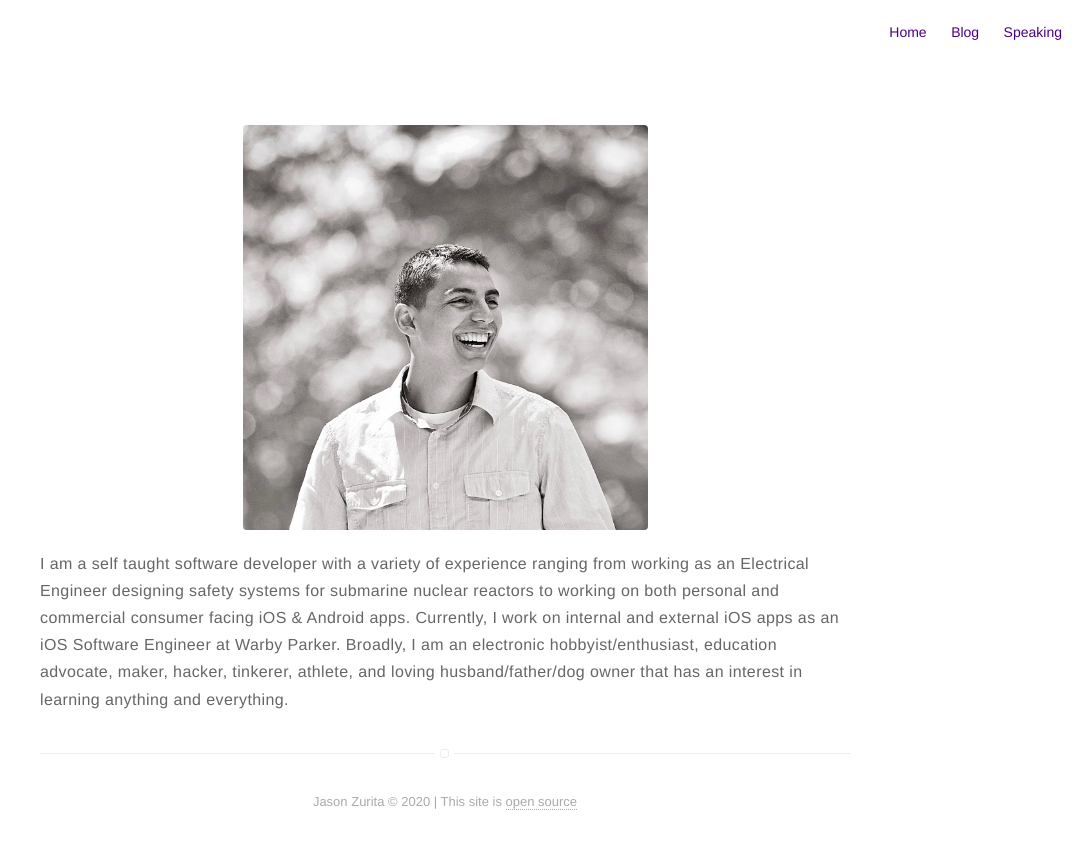
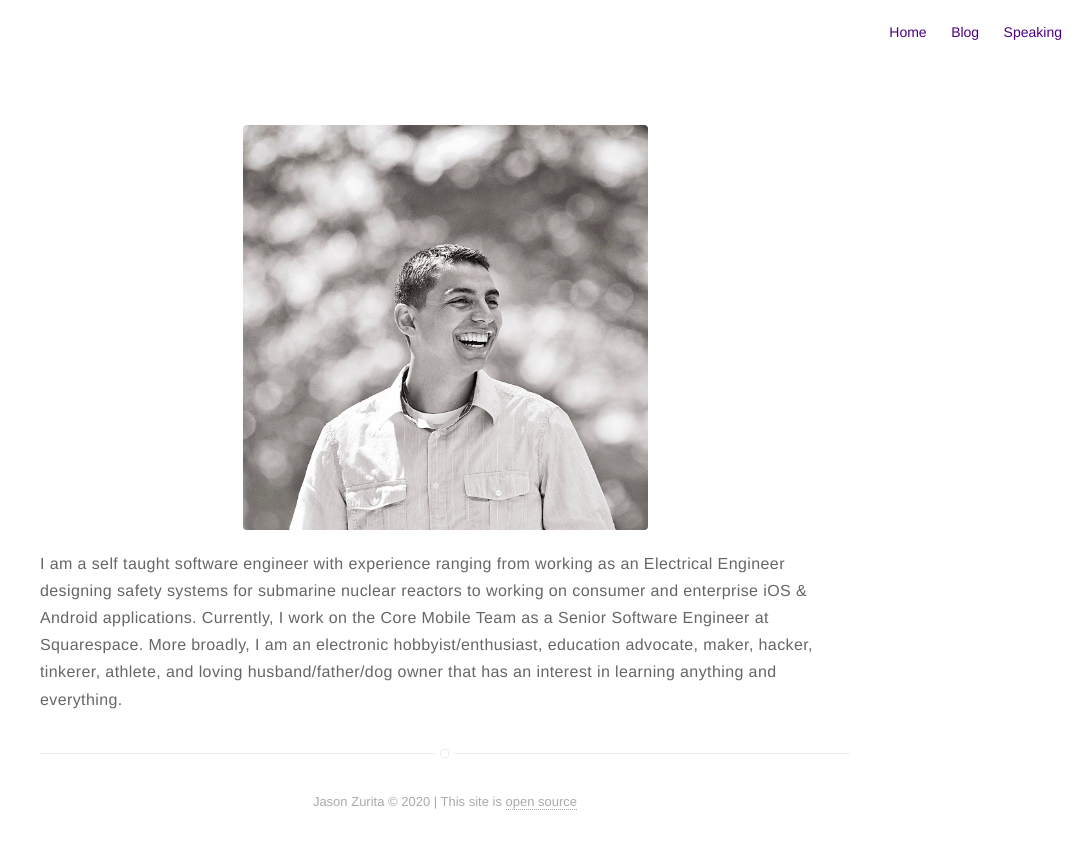
Before and after one commit to jasonzurita/jasonzurita.github.io, a Jekyll site: the page built from about.md, in a window 1280 px wide. Shown: the top 849 px of the page, without its empty margins (195-1280 px from the left). Built offline with Jekyll 4.4.1, drawn with Linux system fonts in a browser that asks for light colours.

Commit message:
feat: update about me

```diff
--- a/about.md
+++ b/about.md
@@ -4,4 +4,4 @@
 ---
 ![Profile Image](/assets/images/profile2.jpg)
 
-<p>I am a self taught software developer with a variety of experience ranging from working as an Electrical Engineer designing safety systems for submarine nuclear reactors to working on both personal and commercial consumer facing iOS & Android apps. Currently, I work on internal and external iOS apps as an iOS Software Engineer at Warby Parker. Broadly, I am an electronic hobbyist/enthusiast, education advocate, maker, hacker, tinkerer, athlete, and loving husband/father/dog owner that has an interest in learning anything and everything.</p>
+<p>I am a self taught software engineer with experience ranging from working as an Electrical Engineer designing safety systems for submarine nuclear reactors to working on consumer and enterprise iOS & Android applications. Currently, I work on the Core Mobile Team as a Senior Software Engineer at Squarespace. More broadly, I am an electronic hobbyist/enthusiast, education advocate, maker, hacker, tinkerer, athlete, and loving husband/father/dog owner that has an interest in learning anything and everything.</p>
```
